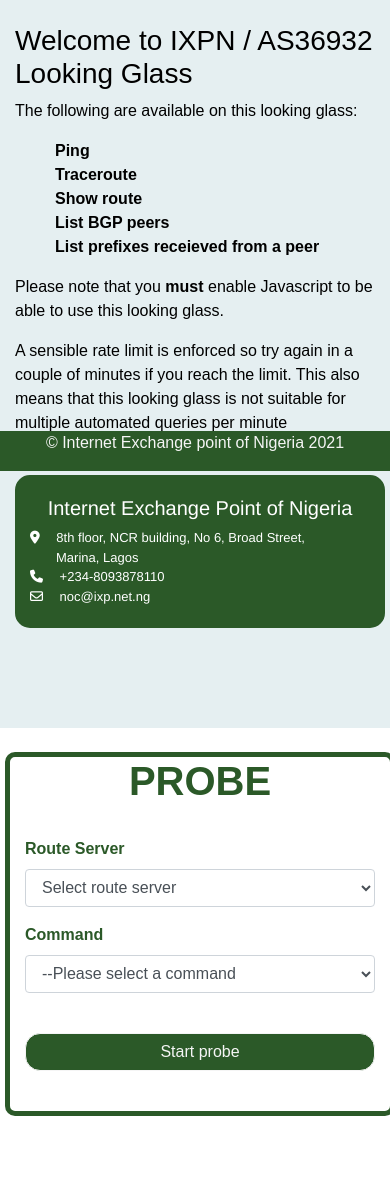
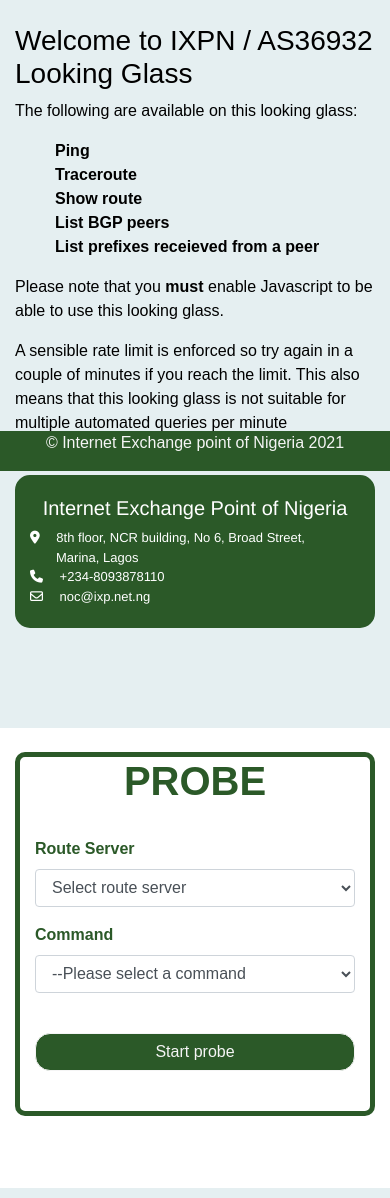
Before and after one commit to dennix2014/lookingglass, a Django app: page / in a window 390 px wide. Shown: the part 373-1571 px from the top of the page. Run offline with Django 3.2, Linux system fonts and the light colour scheme; some libraries are stand-ins or nearby versions; grey boxes are pictures that could not be loaded.

Commit message:
improved frontend experience for eg, scroll to result div at the end of ajaz call, resolved header not wrapping whole page on a small screen etc

```diff
--- a/lg/templates/base.html
+++ b/lg/templates/base.html
@@ -20,7 +20,7 @@
 	</div>
 
 	<!-- The flexible grid (content) -->
-	<div class="row">
+	<div class="ro">
 		<div class="side">
 			<h3>Welcome to IXPN / AS36932 Looking Glass</h3>
 		  	<p>The following are available on this looking glass: </p>
@@ -47,8 +47,8 @@
 		<div class="main">
 			{% block content %}{% endblock %}
 			<div class="row">
-				<div class="col-sm-3"></div>
-				<div class="col-sm-5">
+				<div class="col-sm-2"></div>
+				<div class="col-sm-3">
 			<div class="loading">
 				<img src="{% static 'ajaxloader_1_09873.gif' %}" alt="load"><br><br>
 				<h3> <strong>Proccessing</strong></h3>
@@ -56,8 +56,8 @@
 				</div>
 				<div class="col-sm-3"></div>
 			</div>
+			</div>
 	  	</div>
-	</div>
 
 	<!-- Footer -->
 	<div class="footer">
--- a/lg/templates/lg.html
+++ b/lg/templates/lg.html
@@ -5,10 +5,10 @@
 <div class="container">
 <div id="wrap-every">
     <div class="row">
-      <div class="col-sm-3"></div>
+      <div class="col-sm-1"></div>
       <div class="col-sm-5 form-border">
         <form id="formOne" action = "{% url 'home' %}">
-            <h1 class="row10"><strong>PROBE</strong></h1><br>
+            <h1 class="probe-heading"><strong>PROBE</strong></h1><br>
             <div class="row">
                 <div class="col-sm-1"></div>
                 <div class="form-group col-sm-10">
@@ -269,7 +269,7 @@
                 </div>
               </form>
     </div>
-    <div class="col-sm-3"></div>
+    <div class="col-sm-5"></div>
     </div>
 
     <div class="row2"></div>
--- a/lookingglass/static/ajaxFormSubmit.js
+++ b/lookingglass/static/ajaxFormSubmit.js
@@ -1,3 +1,5 @@
+
+
 $(document).ready(function() {
     $("#command, #server").on('load change', function() {
         var selected_command = $('#command').val();
@@ -58,6 +60,9 @@ $(document).ready(function() {
             $('#los_neighbors_v6').attr('data-error', 'This field is required');
 
         }else if (selected_command == 'ping' || selected_command == 'traceroute' || selected_command == 'route' || selected_command =='route_detail'){
+            $('html, body').animate({
+                scrollTop: $(".submit-button").offset().top
+            }, 1000);
             $('#ip_add').show();
             $('#ip_address').attr('required', '');
             $('#ip_address').attr('data-error', 'This field is required.');
@@ -101,6 +106,9 @@ $('#formOne').on('submit', function(e){
     $('.loading').css("display", "block");
     $('#output').hide();
     $('.btn').prop("disabled",true);
+    $('html, body').animate({
+        scrollTop: $(".loading").offset().top
+    }, 1000);
 
     $.ajax({
        type : "GET",
@@ -119,6 +127,9 @@ $('#formOne').on('submit', function(e){
        success: function(data){
         resetForm();
         $('#output').html(data.result);
+        $('html, body').animate({
+            scrollTop: $("#output").offset().top
+        }, 1000);
        },
 
        error: function(XMLHttpRequest, textStatus, errorThrown) {
--- a/lookingglass/static/myStyle.css
+++ b/lookingglass/static/myStyle.css
@@ -31,7 +31,7 @@ body {
 
 
 /* Column container */
-.row {
+.ro {
     display: flex;
     flex-wrap: wrap;
 }
@@ -41,8 +41,8 @@ body {
 .side {
     flex: 30%;
     background-color:#E5EFF1;
-    padding-left: 30px;
-    padding-right: 20px;
+    padding-left: 15px;
+    padding-right: 15px;
     padding-top: 25px;
     padding-bottom: 100px;
     color:black;
@@ -52,8 +52,8 @@ body {
 .main {
     flex: 70%;
     background-color: white;
-    padding-left: 20px;
-    padding-right: 10px;
+    padding-left: 15px;
+    padding-right: 15px;
 }
 
 /* Footer */
@@ -79,7 +79,7 @@ body {
   padding: 5px;
 }
 
-.row1{
+/* .row1{
   flex: 25%;
   padding: 5px;
 }
@@ -87,9 +87,9 @@ body {
 .row2{
   flex: 30%;
   padding: 5px;
-}
+}*/
 
-.row10 {
+.probe-heading {
   text-align: center;
 }
 .submit-button {
@@ -101,13 +101,12 @@ body {
 
 /* Responsive layout - when the screen is less than 700px wide, make the two columns stack on top of each other instead of next to each other */
 @media screen and (max-width: 700px) {
-.row, .header {
+/* .row, .header {
   flex-direction: column;
-}
-body {
-  display: flex;
+} */
+/* body {
   flex-direction: column;
-}
+} */
 table.all_peers td:nth-of-type(2),
 table.all_peers td:nth-of-type(3),
 table.all_peers td:nth-of-type(6),
```
Also changed, not shown: static/ajaxFormSubmit.js (+11 -0 lines), static/myStyle.css (+12 -13 lines).
